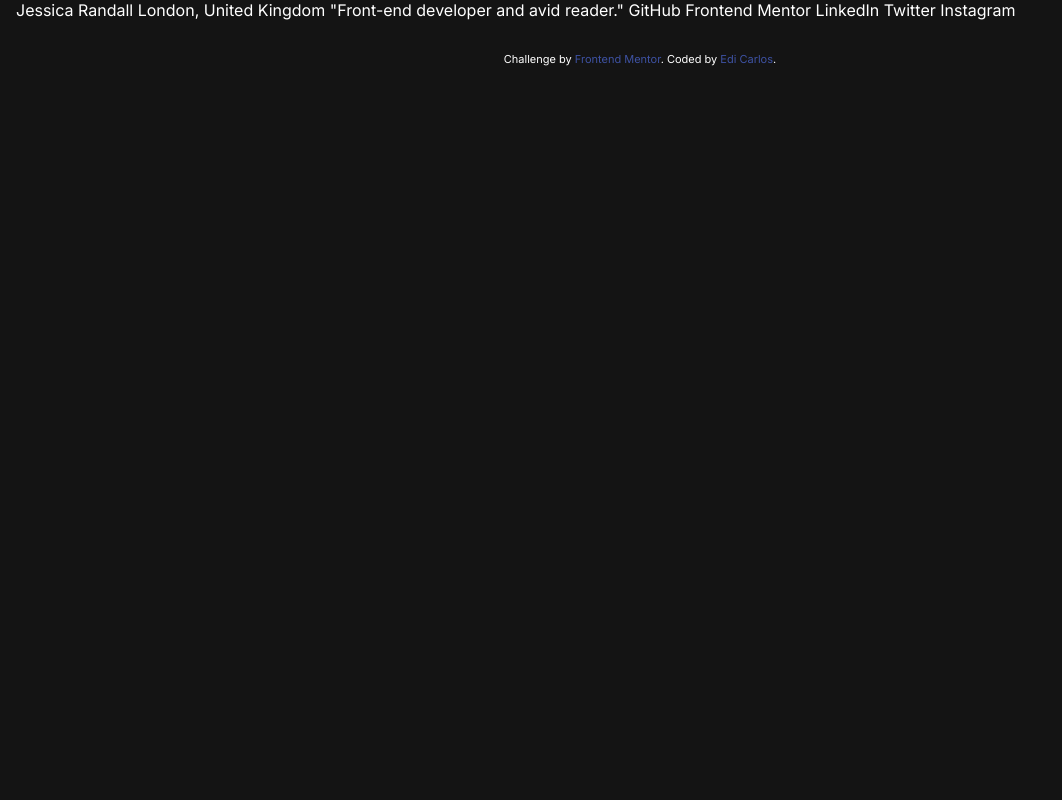
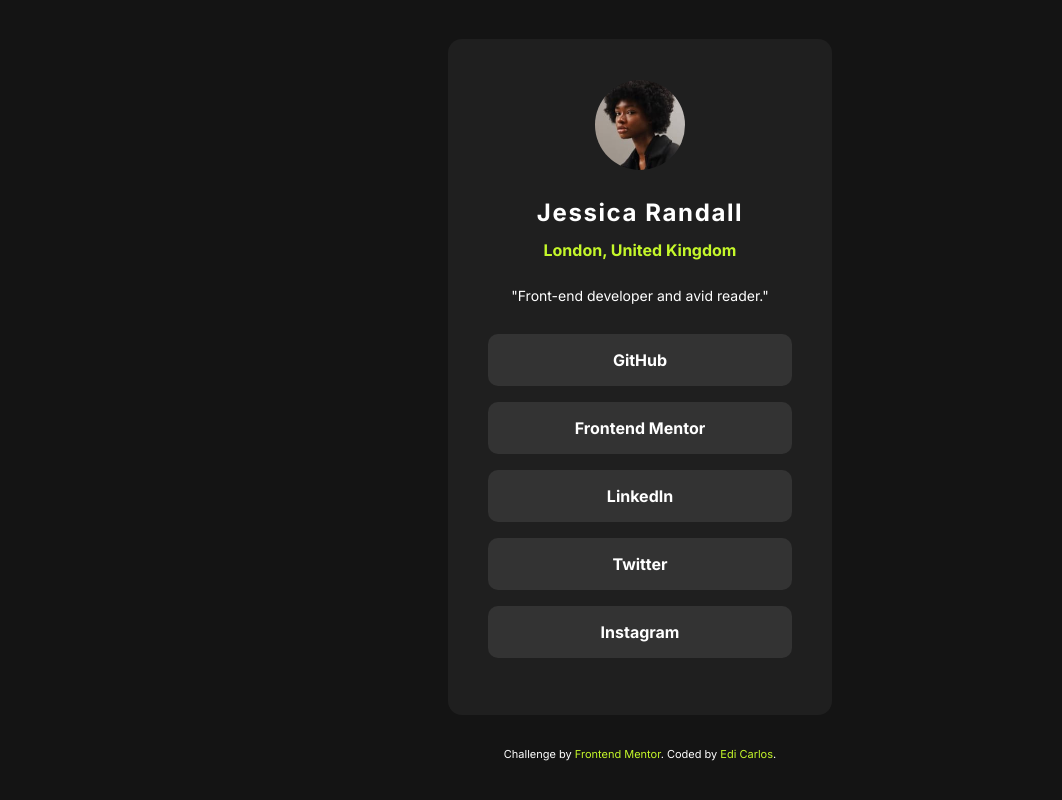
Before and after one commit to ediCarlosSilva/social-links-profile-challenge, a website: page index.html in a window 1280 px wide. Shown: the whole page, without its empty margins (0-1062 px from the left). Drawn offline with Linux system fonts and the light colour scheme; files that its build step writes are made by us from their sources.

Commit message:
deploy v1

```diff
--- a/app/scss/components/profile.scss
+++ b/app/scss/components/profile.scss
@@ -0,0 +1,62 @@
+@use "../util/" as *;
+
+.profile {
+  background-color: var(--grey800);
+  display: flex;
+  flex-direction: column;
+  justify-content: center;
+  align-items: center;
+
+  img {
+    width: rem(90);
+    border-radius: 50%;
+    margin-bottom: rem(30);
+
+    @include breakpoint(medium) {
+    }
+  }
+
+  h1 {
+    letter-spacing: 0.1rem;
+    margin-bottom: rem(16);
+  }
+
+  h2 {
+    font-size: rem(16);
+    color: var(--green);
+  }
+
+  p {
+    font-size: rem(14);
+  }
+
+  ul,
+  li {
+    width: 100%;
+  }
+
+  li {
+    margin-bottom: rem(16);
+  }
+
+  li:last-child {
+    margin-bottom: 0;
+  }
+
+  li a {
+    border-radius: rem(10);
+    background-color: var(--grey700);
+    display: inline-block;
+    font-weight: 700;
+    width: 100%;
+    padding: 16px 0;
+    text-align: center;
+    color: var(--white);
+    cursor: pointer;
+  }
+
+  li a:hover {
+    background-color: var(--green);
+    color: var(--grey800);
+  }
+}
--- a/app/scss/globals/boilerplate.scss
+++ b/app/scss/globals/boilerplate.scss
@@ -14,6 +14,11 @@ body {
   margin: 0 rem(16);
   min-height: calc(100vh - 0.1px);
   padding: 0;
+
+  display: flex;
+  align-items: center;
+  justify-content: center;
+  flex-direction: column;
 }
 
 .visually-hidden {
@@ -31,5 +36,5 @@ body {
   text-align: center;
 }
 .attribution a {
-  color: hsl(228, 45%, 44%);
+  color: var(--green);
 }
--- a/app/scss/globals/layout.scss
+++ b/app/scss/globals/layout.scss
@@ -1,5 +1,12 @@
 @use "../util/" as *;
 
 .container {
+  border-radius: rem(14);
   max-width: 384px;
+  padding: rem(25) rem(24);
+
+  @include breakpoint(medium) {
+    width: 384px;
+    padding: rem(41) rem(40);
+  }
 }
--- a/index.html
+++ b/index.html
@@ -22,15 +22,20 @@
 </head>
 <body>
   <main>
-    Jessica Randall
-    London, United Kingdom
-    "Front-end developer and avid reader."
+    <section class="container profile">
+      <img src="./assets/images/avatar-jessica.jpeg" alt="Foto do Perfil de Jessica">
+      <h1>Jessica Randall</h1>
+      <h2>London, United Kingdom</h2>
+      <p>"Front-end developer and avid reader."</p>
 
-    GitHub
-    Frontend Mentor
-    LinkedIn
-    Twitter
-    Instagram
+      <ul>
+        <li><a href="#">GitHub</a></li>
+        <li><a href="#">Frontend Mentor</a></li>
+        <li><a href="#">LinkedIn</a></li>
+        <li><a href="#">Twitter</a></li>
+        <li><a href="#">Instagram</a></li>
+      </ul>
+    </section>
   </main>
 
   <div class="attribution">
```
Also changed, not shown: dist/style.css, 1 other file.
